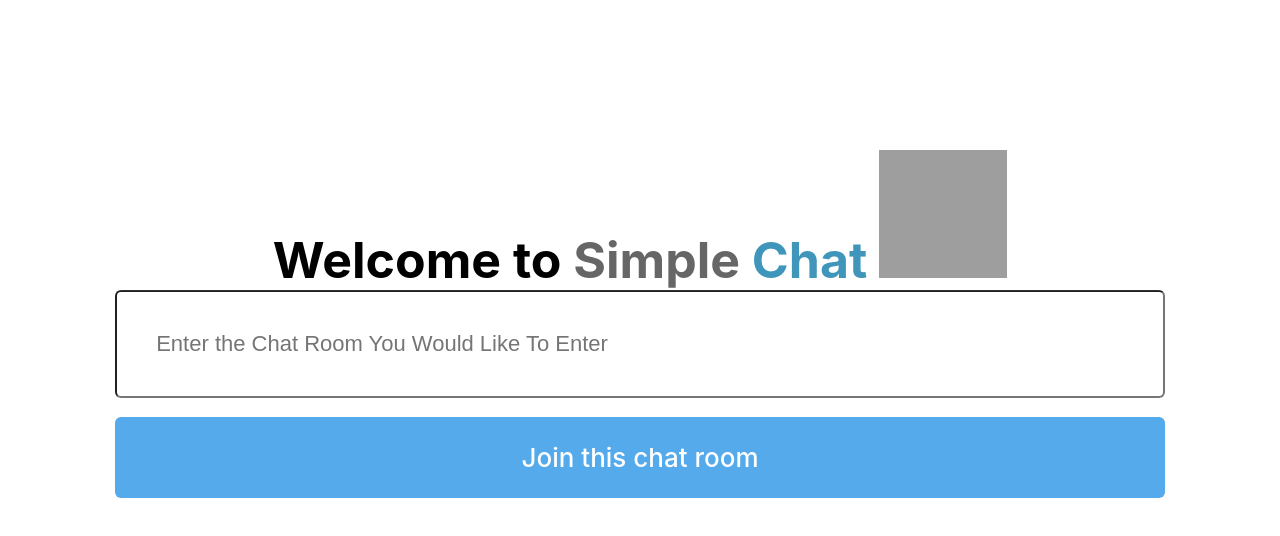
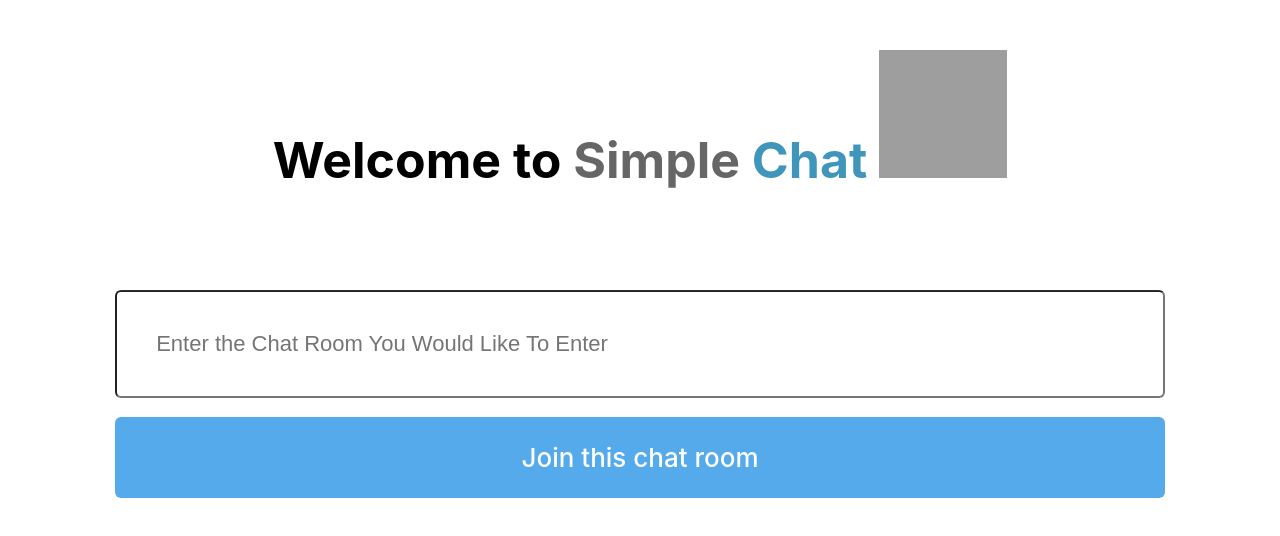
Before and after one commit to snaseri/chatapp, a React (Create React App) app: page / in a window 1280 px wide. Shown: the top 536 px of the page. Built offline with nearby package versions, Linux system fonts and the light colour scheme; grey boxes are pictures that could not be loaded.

Commit message:
Update RoomSelection.css to move title and logo more towards the top

```diff
--- a/src/views/RoomSelection.css
+++ b/src/views/RoomSelection.css
@@ -1,10 +1,9 @@
-
 .white-text-color{
     color: #666666;
 }
 
 .home-title {
-    padding-top: 150px;
+    padding-top: 50px;
     font-size: 50px;
     text-align: center;
 }
```
